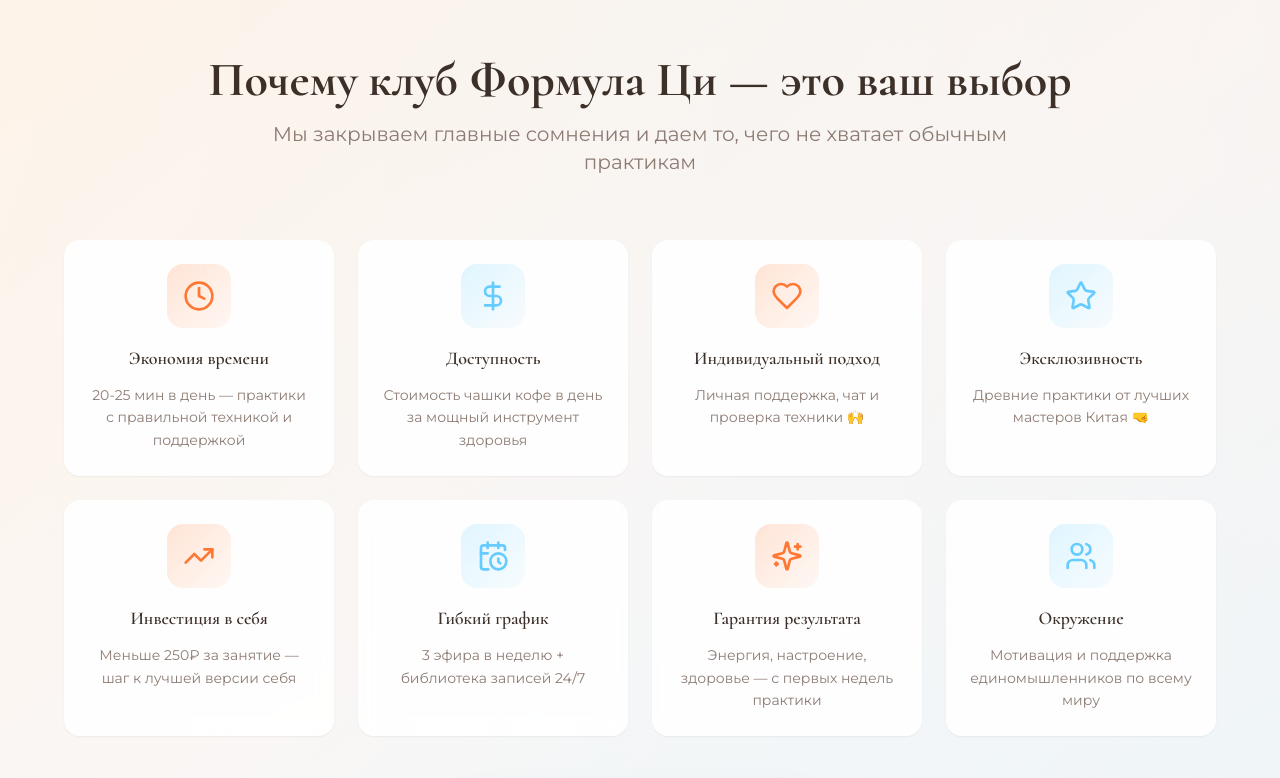
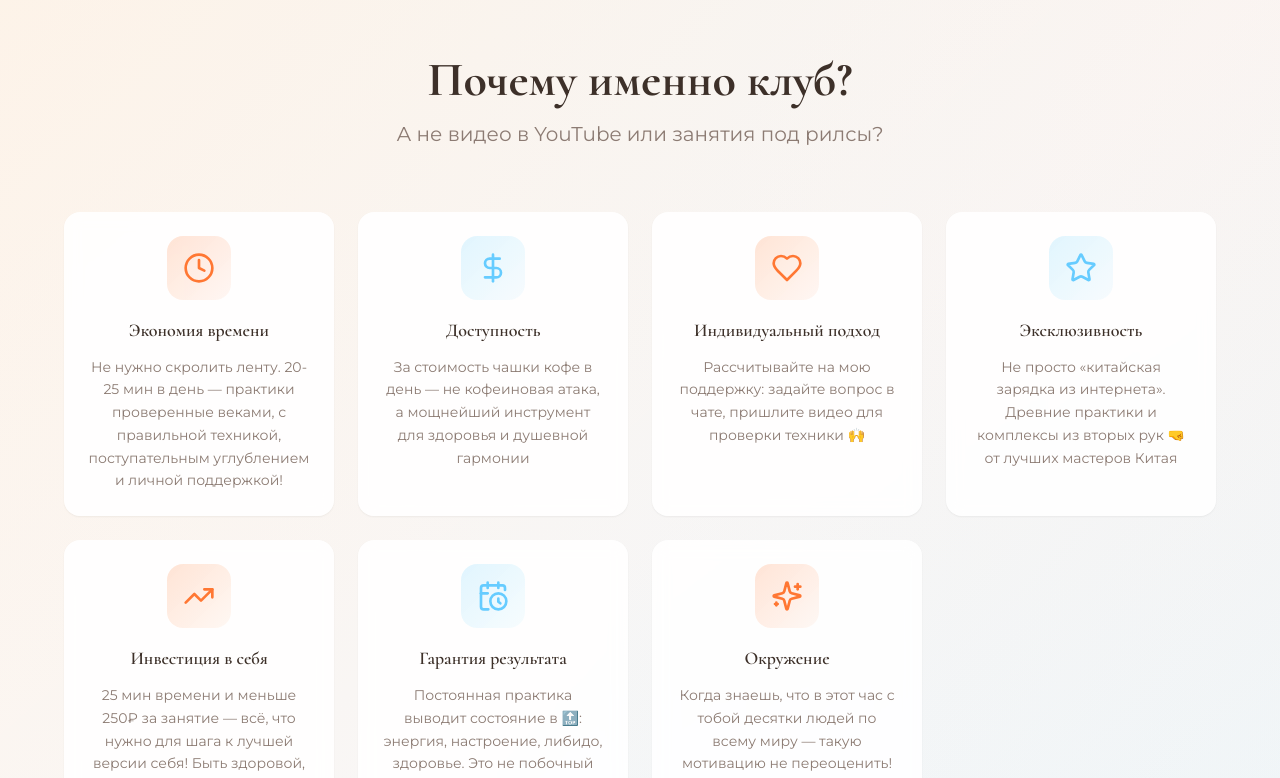
Before and after one commit to pr-poehali-dev/formula-qi-landing-page, a React (Vite) app: page / in a window 1280 px wide. Shown: the part 2320-3098 px from the top of the page. Built offline with nearby package versions, Linux system fonts and the light colour scheme.

Commit message:
docs: переписан блок преимуществ клуба

```diff
--- a/src/pages/Index.tsx
+++ b/src/pages/Index.tsx
@@ -142,10 +142,10 @@ const Index = () => {
         <div className="container mx-auto px-4 relative z-10">
           <div className="max-w-6xl mx-auto">
             <h2 className="font-serif text-4xl md:text-5xl font-bold mb-4 text-center text-foreground">
-              Почему клуб Формула Ци — это ваш выбор
+              Почему именно клуб?
             </h2>
             <p className="text-xl text-center text-muted-foreground mb-16 max-w-3xl mx-auto">
-              Мы закрываем главные сомнения и даем то, чего не хватает обычным практикам
+              А не видео в YouTube или занятия под рилсы?
             </p>
 
             <div className="grid md:grid-cols-2 lg:grid-cols-4 gap-6 mb-8">
@@ -157,7 +157,7 @@ const Index = () => {
                   Экономия времени
                 </h3>
                 <p className="text-sm text-muted-foreground leading-relaxed">
-                  20-25 мин в день — практики с правильной техникой и поддержкой
+                  Не нужно скролить ленту. 20-25 мин в день — практики проверенные веками, с правильной техникой, поступательным углублением и личной поддержкой!
                 </p>
               </Card>
 
@@ -169,7 +169,7 @@ const Index = () => {
                   Доступность
                 </h3>
                 <p className="text-sm text-muted-foreground leading-relaxed">
-                  Стоимость чашки кофе в день за мощный инструмент здоровья
+                  За стоимость чашки кофе в день — не кофеиновая атака, а мощнейший инструмент для здоровья и душевной гармонии
                 </p>
               </Card>
 
@@ -181,7 +181,7 @@ const Index = () => {
                   Индивидуальный подход
                 </h3>
                 <p className="text-sm text-muted-foreground leading-relaxed">
-                  Личная поддержка, чат и проверка техники 🙌
+                  Рассчитывайте на мою поддержку: задайте вопрос в чате, пришлите видео для проверки техники 🙌
                 </p>
               </Card>
 
@@ -193,7 +193,7 @@ const Index = () => {
                   Эксклюзивность
                 </h3>
                 <p className="text-sm text-muted-foreground leading-relaxed">
-                  Древние практики от лучших мастеров Китая 🤜
+                  Не просто «китайская зарядка из интернета». Древние практики и комплексы из вторых рук 🤜 от лучших мастеров Китая
                 </p>
               </Card>
 
@@ -205,7 +205,7 @@ const Index = () => {
                   Инвестиция в себя
                 </h3>
                 <p className="text-sm text-muted-foreground leading-relaxed">
-                  Меньше 250₽ за занятие — шаг к лучшей версии себя
+                  25 мин времени и меньше 250₽ за занятие — всё, что нужно для шага к лучшей версии себя! Быть здоровой, стройной, энергичной можно в любом возрасте 😅
                 </p>
               </Card>
 
@@ -214,10 +214,10 @@ const Index = () => {
                   <Icon name="CalendarClock" size={32} className="text-secondary" />
                 </div>
                 <h3 className="font-serif text-lg font-semibold mb-3 text-foreground">
-                  Гибкий график
+                  Гарантия результата
                 </h3>
                 <p className="text-sm text-muted-foreground leading-relaxed">
-                  3 эфира в неделю + библиотека записей 24/7
+                  Постоянная практика выводит состояние в 🔝: энергия, настроение, либидо, здоровье. Это не побочный эффект — это результат, который не дадут 5-минутки за рилсами!
                 </p>
               </Card>
 
@@ -226,24 +226,14 @@ const Index = () => {
                   <Icon name="Sparkles" size={32} className="text-primary" />
                 </div>
                 <h3 className="font-serif text-lg font-semibold mb-3 text-foreground">
-                  Гарантия результата
+                  Окружение
                 </h3>
                 <p className="text-sm text-muted-foreground leading-relaxed">
-                  Энергия, настроение, здоровье — с первых недель практики
+                  Когда знаешь, что в этот час с тобой десятки людей по всему миру — такую мотивацию не переоценить! Плюс шанс найти новых друзей 🌍
                 </p>
               </Card>
 
-              <Card className="p-6 text-center hover:shadow-2xl transition-all hover:-translate-y-2 border-0 bg-white/90 backdrop-blur">
-                <div className="inline-flex p-4 bg-gradient-to-br from-secondary/20 to-secondary/5 rounded-2xl mb-4">
-                  <Icon name="Users" size={32} className="text-secondary" />
-                </div>
-                <h3 className="font-serif text-lg font-semibold mb-3 text-foreground">
-                  Окружение
-                </h3>
-                <p className="text-sm text-muted-foreground leading-relaxed">
-                  Мотивация и поддержка единомышленников по всему миру
-                </p>
-              </Card>
+
             </div>
 
             <div className="text-center mt-12">
```
